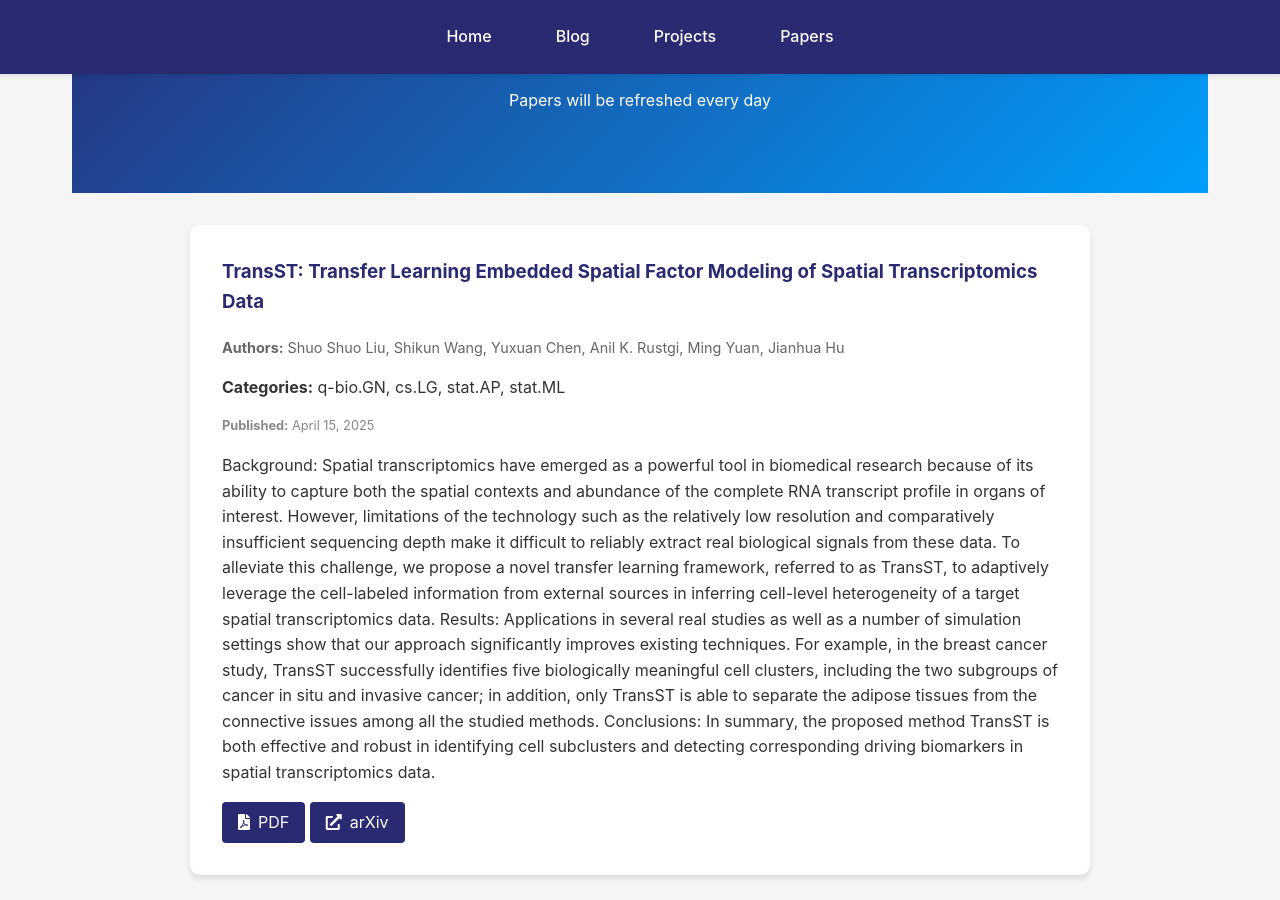
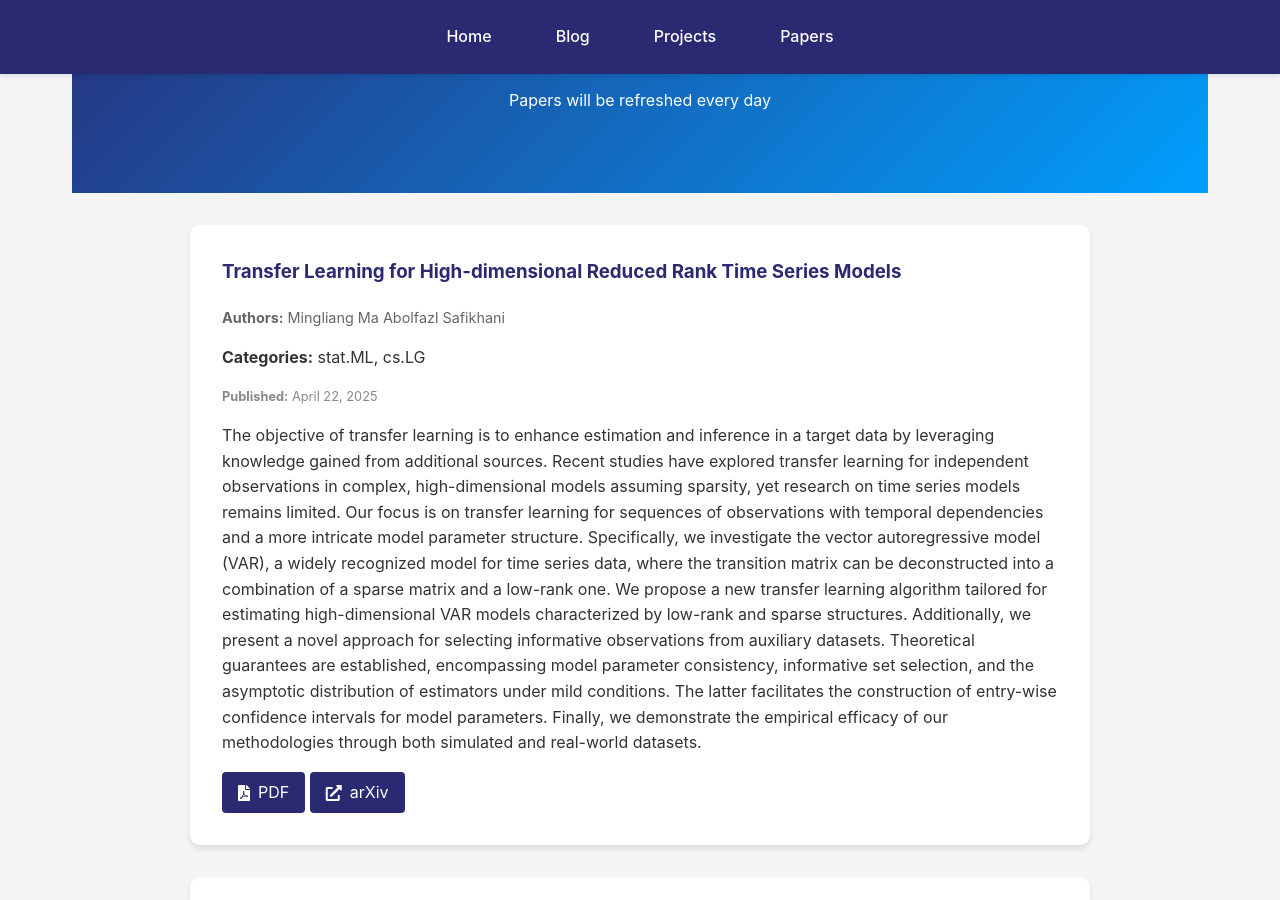
Before and after one commit to kyZhan2002/mypage, a Jekyll site: the page built from papers/index.html, in a window 1280 px wide and 900 px high, scrolled down 304 px. Built offline with Jekyll 4.4.1, drawn with Linux system fonts in a browser that asks for light colours.

Commit message:
Update arXiv papers

```diff
--- a/_data/arxiv_cache.json
+++ b/_data/arxiv_cache.json
@@ -1,6 +1,20 @@
 {
-  "timestamp": 1745371293,
+  "timestamp": 1745457704,
   "papers": [
+    {
+      "title": "Transfer Learning for High-dimensional Reduced Rank Time Series Models",
+      "authors": [
+        "Mingliang Ma Abolfazl Safikhani"
+      ],
+      "abstract": "The objective of transfer learning is to enhance estimation and inference in\na target data by leveraging knowledge gained from additional sources. Recent\nstudies have explored transfer learning for independent observations in\ncomplex, high-dimensional models assuming sparsity, yet research on time series\nmodels remains limited. Our focus is on transfer learning for sequences of\nobservations with temporal dependencies and a more intricate model parameter\nstructure. Specifically, we investigate the vector autoregressive model (VAR),\na widely recognized model for time series data, where the transition matrix can\nbe deconstructed into a combination of a sparse matrix and a low-rank one. We\npropose a new transfer learning algorithm tailored for estimating\nhigh-dimensional VAR models characterized by low-rank and sparse structures.\nAdditionally, we present a novel approach for selecting informative\nobservations from auxiliary datasets. Theoretical guarantees are established,\nencompassing model parameter consistency, informative set selection, and the\nasymptotic distribution of estimators under mild conditions. The latter\nfacilitates the construction of entry-wise confidence intervals for model\nparameters. Finally, we demonstrate the empirical efficacy of our methodologies\nthrough both simulated and real-world datasets.",
+      "published": "April 22, 2025",
+      "categories": [
+        "stat.ML",
+        "cs.LG"
+      ],
+      "pdf_link": "http://arxiv.org/pdf/2504.15691v1",
+      "arxiv_url": "http://arxiv.org/abs/2504.15691v1"
+    },
     {
       "title": "TransST: Transfer Learning Embedded Spatial Factor Modeling of Spatial\n  Transcriptomics Data",
       "authors": [
```
